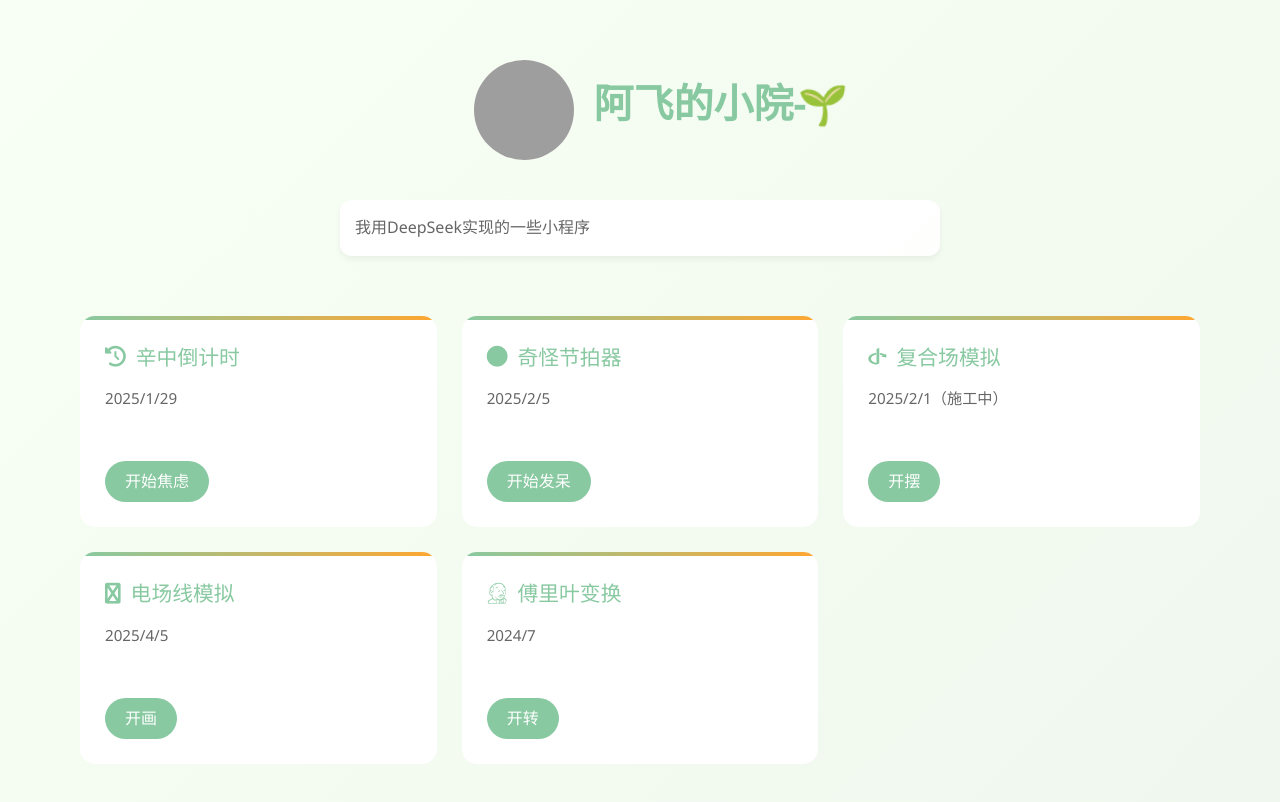
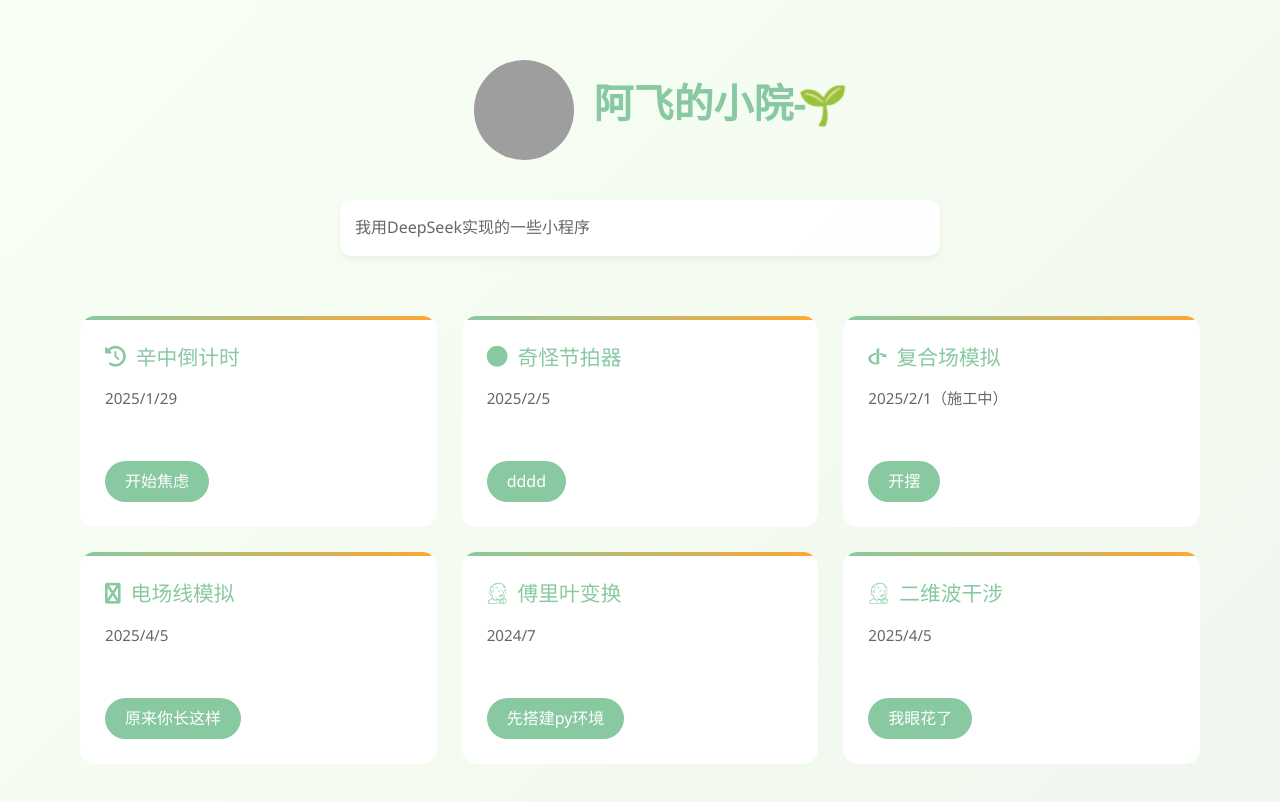
Before and after one commit to china794/china794.github.io, a plain HTML site: page index.html in a window 1280 px wide. Drawn offline with Linux system fonts and the light colour scheme; grey boxes are pictures that could not be loaded.

Commit message:
Update index.html

```diff
--- a/index.html
+++ b/index.html
@@ -173,7 +173,7 @@
             <div class="project-card">
                 <div class="project-name"><i class="fa-solid fa-circle"></i>奇怪节拍器</div>
                 <p class="project-desc">2025/2/5</p>
-                <a href="./qgjpq.html" class="project-link">开始发呆</a>
+                <a href="./qgjpq.html" class="project-link">dddd</a>
             </div>
 
             <div class="project-card">
@@ -184,12 +184,17 @@
             <div class="project-card">
                 <div class="project-name"><i class="fa fa-etsy" aria-hidden="true"></i>电场线模拟</div>
                 <p class="project-desc">2025/4/5</p>
-                <a href="./dcx.html" class="project-link">开画</a>
+                <a href="./dcx.html" class="project-link">原来你长这样</a>
             </div>
             <div class="project-card">
                 <div class="project-name"><i class="fa-brands fa-jenkins"></i>傅里叶变换</div>
                 <p class="project-desc">2024/7</p>
-                <a href="https://github.com/china794/fft_draw_af" class="project-link">开转</a>
+                <a href="https://github.com/china794/fft_draw_af" class="project-link">先搭建py环境</a>
+            </div>
+            <div class="project-card">
+                <div class="project-name"><i class="fa-brands fa-jenkins"></i>二维波干涉</div>
+                <p class="project-desc">2025/4/5</p>
+                <a href="./gs.html" class="project-link">我眼花了</a>
             </div>
         </div>
     </div>
```
